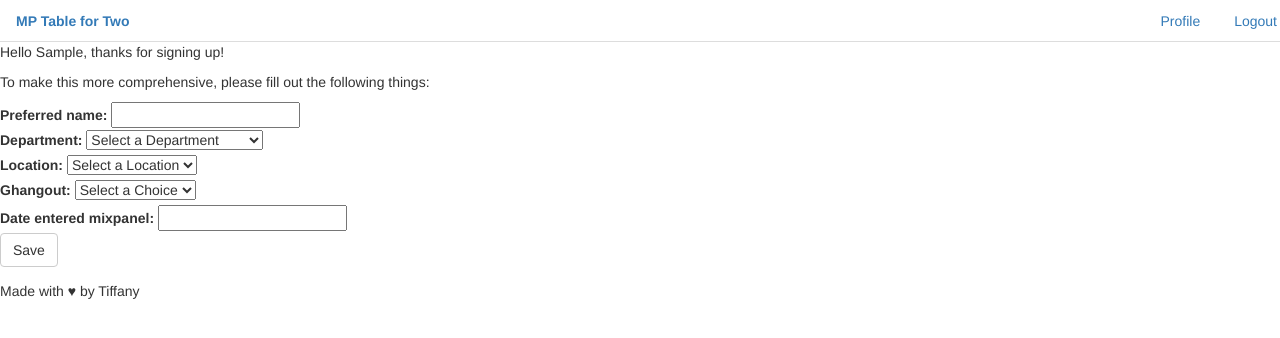
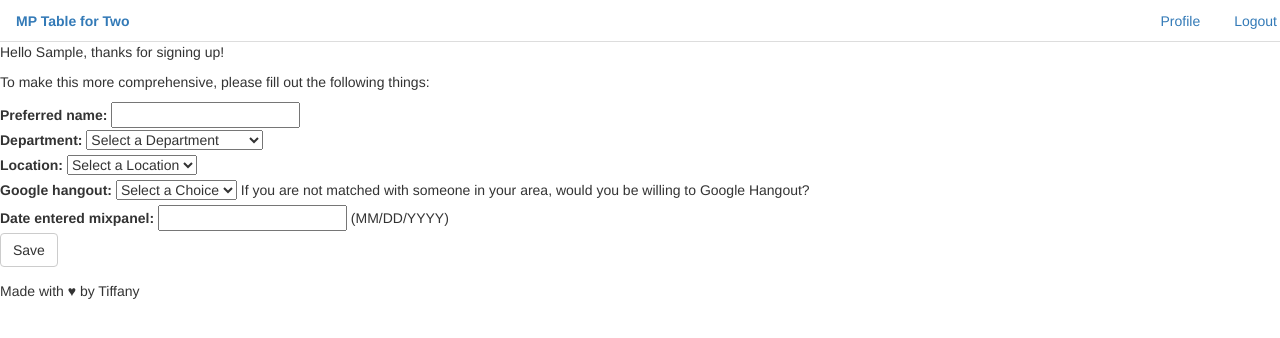
Before and after one commit to tiffanyqi/table-for-two, a Django app: page /profile-information/ in a window 1280 px wide. Shown: the top 338 px of the page. Run offline with Django 3.2, Linux system fonts and the light colour scheme; the visitor is signed in with stand-in values (Sample User, id 1); some libraries are stand-ins or nearby versions.

Commit message:
complete form

```diff
--- a/tablefor2/forms.py
+++ b/tablefor2/forms.py
@@ -1,4 +1,6 @@
 from django import forms
+
+from django.utils import timezone
 
 
 DEPARTMENTS = (
@@ -58,14 +60,25 @@ class ProfileForm(forms.Form):
     preferred_name = forms.CharField(max_length=50)
     department = forms.ChoiceField(choices=DEPARTMENTS)
     location = forms.ChoiceField(choices=LOCATIONS)
-    ghangout = forms.ChoiceField(choices=BOOLEANS)
-    date_entered_mixpanel = forms.DateTimeField()
+    google_hangout = forms.ChoiceField(choices=BOOLEANS, help_text='If you are not matched with someone in your area, would you be willing to Google Hangout?')
+    date_entered_mixpanel = forms.DateTimeField(help_text='(MM/DD/YYYY)')
 
-    def clean_profile(self):
-        department = self.cleaned_date.get('department')
-        location = self.cleaned_date.get('location')
-        ghangout = self.cleaned_date.get('ghangout')
-        date_entered_mixpanel = self.cleaned_date.get('date_entered_mixpanel')
+    def clean_department(self):
+        department = self.cleaned_data.get('department')
+        if department == '---':
+            raise forms.ValidationError('Please select your department.')
 
-        if department == self.fields['department'].choices[0][0]:
-            raise forms.ValidationError('This field is required')
+    def clean_location(self):
+        location = self.cleaned_data.get('location')
+        if location == '--':
+            raise forms.ValidationError('Please select your location.')
+
+    def clean_google_hangout(self):
+        google_hangout = self.cleaned_data.get('google_hangout')
+        if google_hangout == '-':
+            raise forms.ValidationError('Please select your Google Hangout preference.')
+
+    def clean_date_entered_mixpanel(self):
+        date_entered_mixpanel = self.cleaned_data.get('date_entered_mixpanel')
+        if date_entered_mixpanel > timezone.now():
+            raise forms.ValidationError("Please enter a valid Mixpanel start time! (You started in the future?)")
--- a/tablefor2/templates/tablefor2/profile-information.html
+++ b/tablefor2/templates/tablefor2/profile-information.html
@@ -15,9 +15,9 @@
                 <div class="fieldWrapper">
                     {{ field.errors }}
                     {{ field.label_tag }} {{ field }}
+                    {{ field.help_text }}
                 </div>
             {% endfor %}
-
             <button type="submit" class="save btn btn-default">Save</button>
         </form>
     {% endblock %}
--- a/tablefor2/views.py
+++ b/tablefor2/views.py
@@ -21,30 +21,31 @@ def index(request):
 
 @login_required
 def profile_information(request):
-    form = ProfileForm(initial={'department': '', 'location': ''})
+    form = ProfileForm(request.POST or None, request.FILES or None)
     return render(request, 'tablefor2/profile-information.html', {'form': form})
-    # return render(request, 'tablefor2/profile-information.html')
 
 
 @login_required
 def register(request, username):
-    user = authenticate(username=username, password=None)
-    # if user is None and request.method == 'POST':
-    #     form = ProfileForm(request.POST)
-    #     print form.location.selected
+    form = ProfileForm(request.POST or None, request.FILES or None)
+    authenticated_user = authenticate(username=username, password=None)
+    requested_user = request.user
+    if authenticated_user is None and request.method == 'POST':
+
+        print form.is_valid()
 
         # if form.is_valid():
+            # requested_user.first_name
+            # requested_user.last_name
+            # requested_user.email
+            # requested_user.username
+            # requested_user.is_active
+            # requested_user.is_superuser
+            # requested_user.is_staff
+            # requested_user.date_joined
+            # return HttpResponseRedirect('/')
 
-# user.first_name
-# user.last_name
-# user.email
-# user.username
-# user.is_active
-# user.is_superuser
-# user.is_staff
-# user.date_joined
-
-    return HttpResponseRedirect('/')
+    return render(request, 'tablefor2/profile-information.html', {'form': form})
 
 
 @csrf_exempt
```
Also changed, not shown: README.md.
